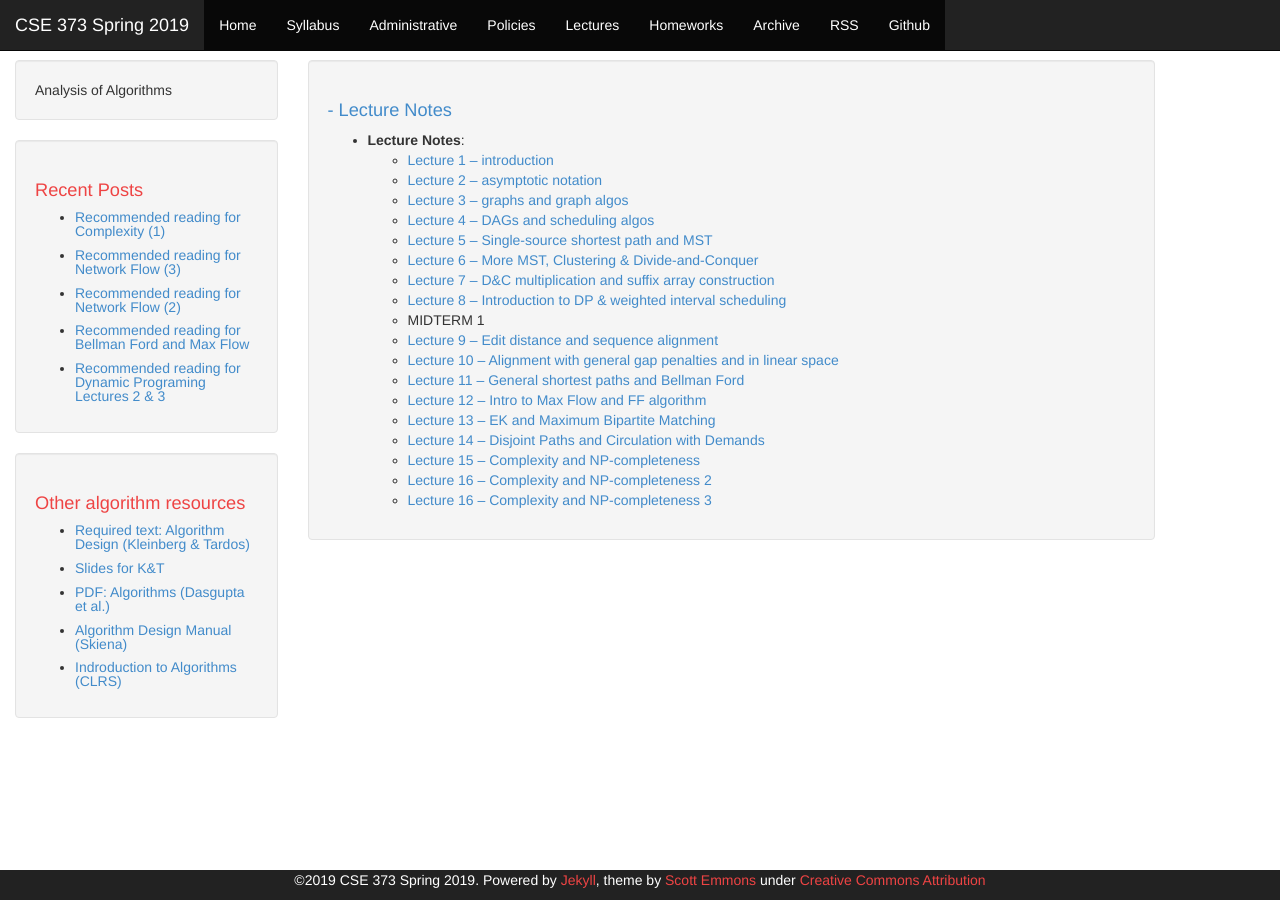
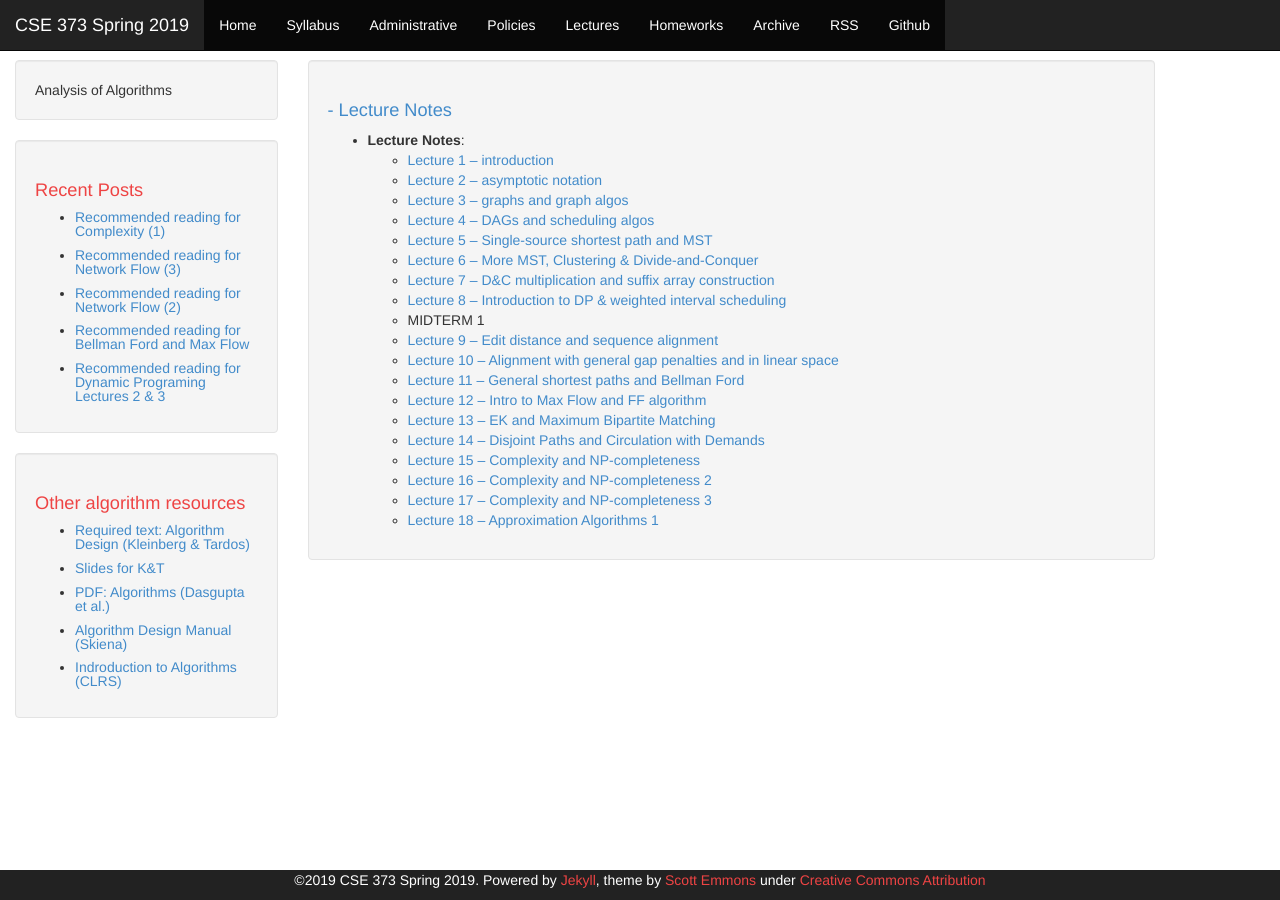
Before and after one commit to rob-p/CSE373S19, a Jekyll site: the page built from lectures.md, in a window 1280 px wide. Built offline with Jekyll 4.4.1, drawn with Linux system fonts in a browser that asks for light colours.

Commit message:
add AA lecture 1

```diff
--- a/lectures.md
+++ b/lectures.md
@@ -22,7 +22,9 @@ published: true
     * [Lecture 14 -- Disjoint Paths and Circulation with Demands][14]
     * [Lecture 15 -- Complexity and NP-completeness][15]
     * [Lecture 16 -- Complexity and NP-completeness 2][16]
-    * [Lecture 16 -- Complexity and NP-completeness 3][17]
+    * [Lecture 17 -- Complexity and NP-completeness 3][17]
+    * [Lecture 18 -- Approximation Algorithms 1][18]
+
 
 
 
@@ -44,3 +46,4 @@ published: true
 [15]:{{ site.url }}/notes/Lec15.pdf
 [16]:{{ site.url }}/notes/Lec16.pdf
 [17]:{{ site.url }}/notes/Lec17.pdf
+[18]:{{ site.url }}/notes/Lec18.pdf
```
Also changed, not shown: 1 other file.
